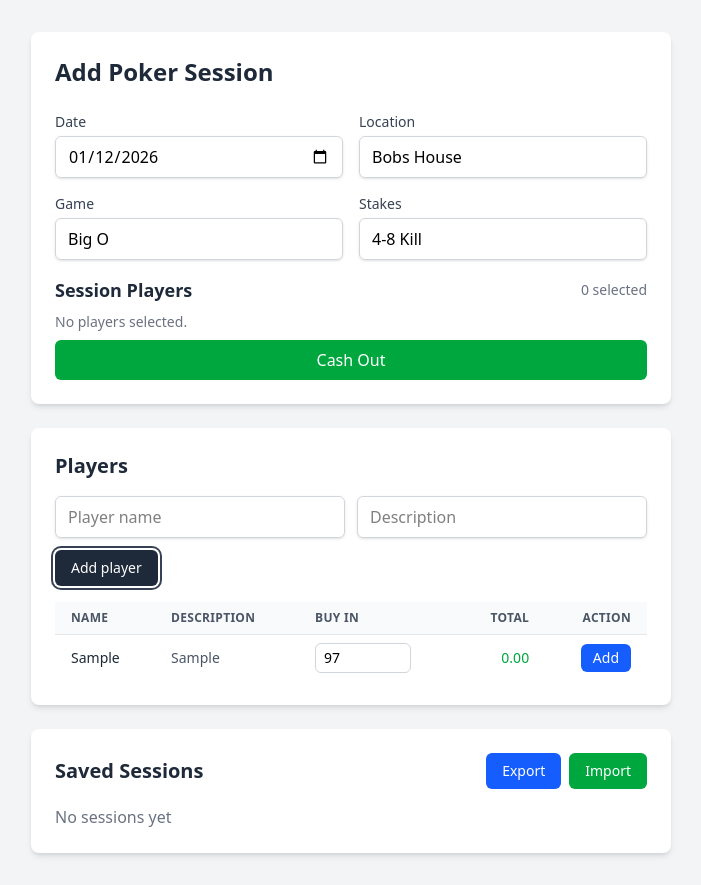
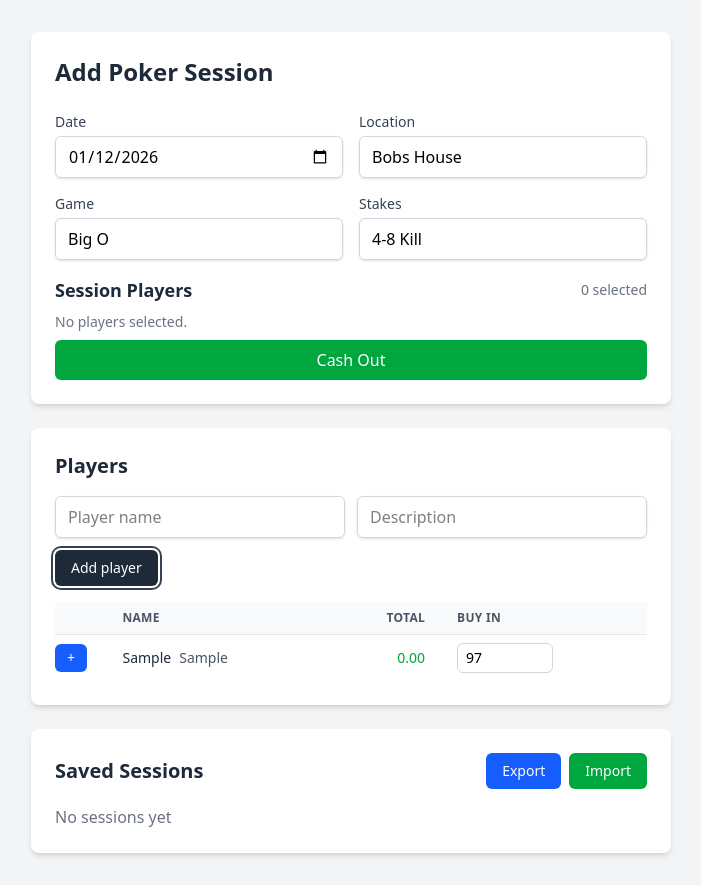
Before and after one commit to afrievalt/vite-template, a React (Vite) app: page / in a window 1280 px wide. Both pictures are taken after typing "Sample", "Sample" into the empty fields and a click on the button "Add player". Shown: the whole page, without its empty margins (289-990 px from the left). Built offline with nearby package versions, Linux system fonts and the light colour scheme.

Commit message:
rearrange players table

```diff
--- a/src/Views/Main/AvailalbePlayersList/PlayersTable.tsx
+++ b/src/Views/Main/AvailalbePlayersList/PlayersTable.tsx
@@ -50,29 +50,48 @@ export const PlayersTable: React.FC<PlayersTableProps> = ({
       <table className="min-w-full divide-y divide-gray-200">
         <thead className="bg-gray-50">
           <tr>
+            <th></th>
             <th className="px-4 py-2 text-left text-xs font-semibold tracking-wide text-gray-600 uppercase">
               Name
-            </th>
-            <th className="px-4 py-2 text-left text-xs font-semibold tracking-wide text-gray-600 uppercase">
-              Description
-            </th>
-            <th className="px-4 py-2 text-left text-xs font-semibold tracking-wide text-gray-600 uppercase">
-              Buy In
             </th>
             <th className="px-4 py-2 text-right text-xs font-semibold tracking-wide text-gray-600 uppercase">
               Total
             </th>
-            <th className="px-4 py-2 text-right text-xs font-semibold tracking-wide text-gray-600 uppercase">
-              Action
+            <th className="px-4 py-2 text-left text-xs font-semibold tracking-wide text-gray-600 uppercase">
+              Buy In
             </th>
           </tr>
         </thead>
         <tbody className="divide-y divide-gray-200 bg-white">
           {players.map((player) => (
             <tr key={player.id}>
-              <td className="px-4 py-2 text-sm text-gray-800">{player.name}</td>
-              <td className="px-4 py-2 text-sm text-gray-600">
-                {player.description}
+              <td>
+                <button
+                  type="button"
+                  onClick={() => handleAdd(player)}
+                  className="rounded-md bg-blue-600 px-3 py-1 text-sm text-white transition-colors hover:bg-blue-700 focus:ring-2 focus:ring-blue-500 focus:ring-offset-2 focus:outline-none"
+                >
+                  +
+                </button>
+              </td>
+              <td className="px-4 py-2 text-sm text-gray-800">
+                {player.name}
+                {player.description && (
+                  <span className="ml-2 text-gray-600">
+                    {player.description}
+                  </span>
+                )}
+              </td>
+              <td className="px-4 py-2 text-right text-sm">
+                <span
+                  className={
+                    (totalWinnings[player.id] ?? 0) >= 0
+                      ? 'text-green-600'
+                      : 'text-red-600'
+                  }
+                >
+                  {(totalWinnings[player.id] ?? 0).toFixed(2)}
+                </span>
               </td>
               <td className="px-4 py-2">
                 <input
@@ -86,26 +105,6 @@ export const PlayersTable: React.FC<PlayersTableProps> = ({
                   className="w-24 rounded-md border border-gray-300 px-2 py-1 text-sm focus:border-blue-500 focus:ring-2 focus:ring-blue-500 focus:outline-none"
                 />
               </td>
-              <td className="px-4 py-2 text-right text-sm">
-                <span
-                  className={
-                    (totalWinnings[player.id] ?? 0) >= 0
-                      ? 'text-green-600'
-                      : 'text-red-600'
-                  }
-                >
-                  {(totalWinnings[player.id] ?? 0).toFixed(2)}
-                </span>
-              </td>
-              <td className="px-4 py-2 text-right">
-                <button
-                  type="button"
-                  onClick={() => handleAdd(player)}
-                  className="rounded-md bg-blue-600 px-3 py-1 text-sm text-white transition-colors hover:bg-blue-700 focus:ring-2 focus:ring-blue-500 focus:ring-offset-2 focus:outline-none"
-                >
-                  Add
-                </button>
-              </td>
             </tr>
           ))}
         </tbody>
```
